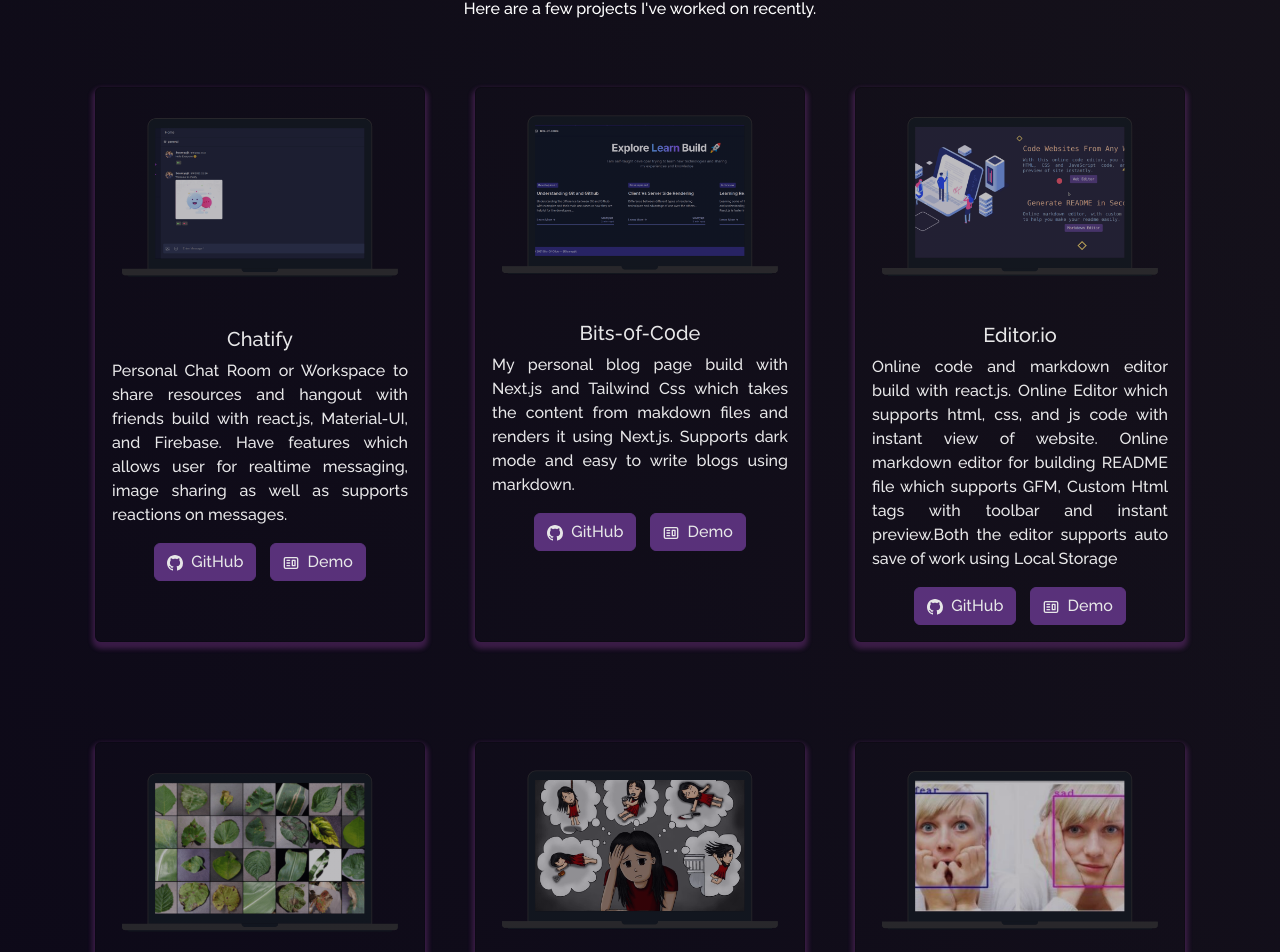
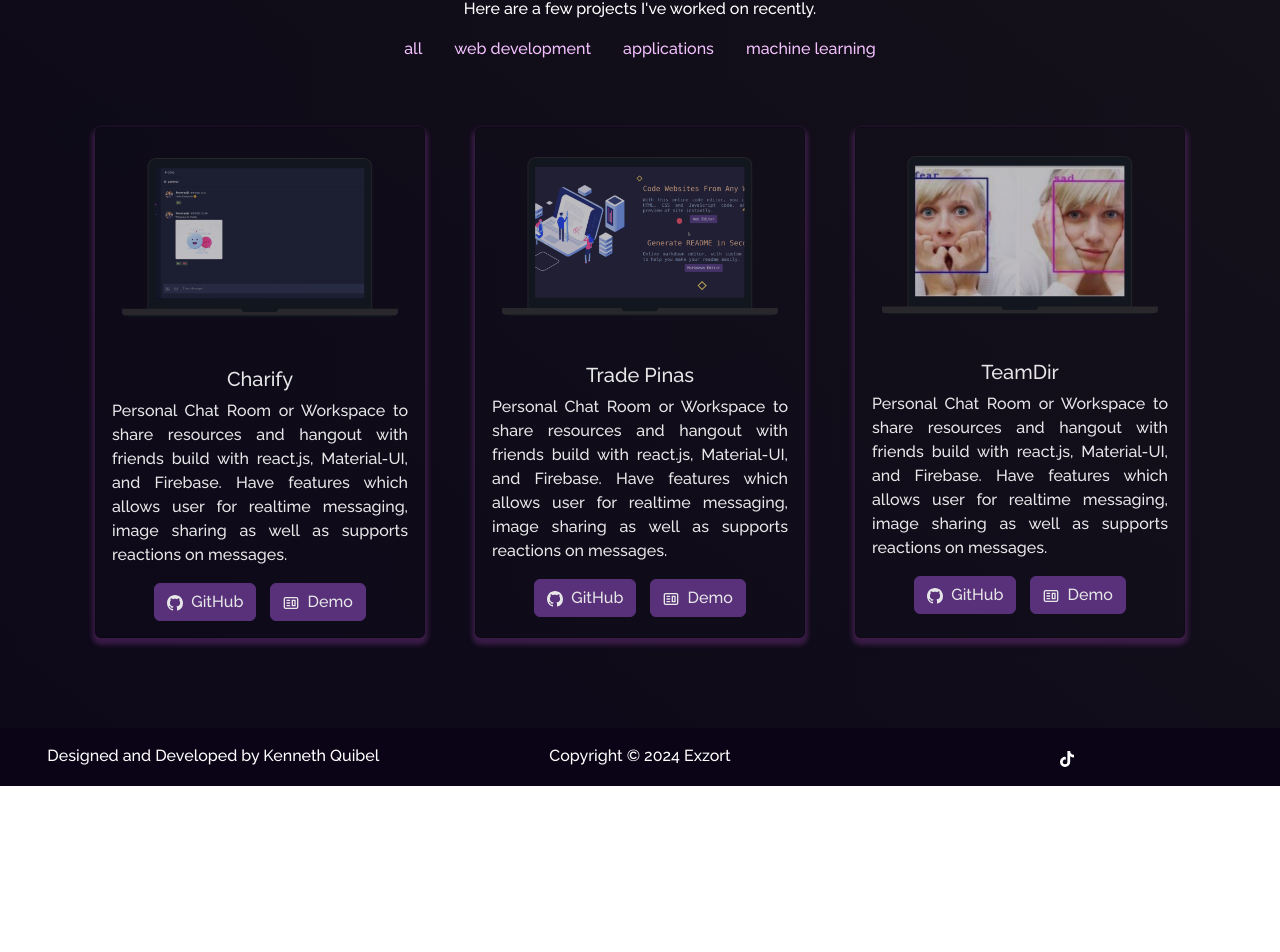
Before and after one commit to Exzort567/Portfolio, a React (Create React App) app: page /project in a window 1280 px wide. Shown: the part 215-1167 px from the top of the page. After the commit the page ends 1001 px from the top, so only its background shows below. Built offline with nearby package versions, Linux system fonts and the light colour scheme.

Commit message:
filtered the portfolio

```diff
--- a/src/components/About/Github.js
+++ b/src/components/About/Github.js
@@ -12,7 +12,7 @@ function Github() {
         username="Exzort567"
         blockSize={15}
         blockMargin={5}
-        color="#c084f5"
+
         fontSize={16}
       />
     </Row>
--- a/src/components/Home/Home.js
+++ b/src/components/Home/Home.js
@@ -1,4 +1,4 @@
-import React from "react";
+import React, { useState } from "react";
 import { Container, Row, Col } from "react-bootstrap";
 import Tilt from "react-parallax-tilt";
 import {
@@ -22,7 +22,13 @@ import suicide from "../../Assets/Projects/suicide.png";
 import bitsOfCode from "../../Assets/Projects/blog.png";
 import myImg from "../../Assets/gwapo.jpeg";
 
+import Projects from "../Projects/Projects";
+
+
+
+
 function Home() {
+
   return (
     <>
       {/* Home Section */}
@@ -151,90 +157,8 @@ function Home() {
     </Container>
     </section>
 
-    <section>
-
-    </section>
-
     <section id="projects">
-    <Container fluid className="project-section">
-
-      <Container>
-        <h1 className="project-heading">
-          My Recent <strong className="purple">Works </strong>
-        </h1>
-        <p style={{ color: "white" }}>
-          Here are a few projects I've worked on recently.
-        </p>
-        <Row style={{ justifyContent: "center", paddingBottom: "10px" }}>
-          <Col md={4} className="project-card">
-            <ProjectCard
-              imgPath={chatify}
-              isBlog={false}
-              title="Chatify"
-              description="Personal Chat Room or Workspace to share resources and hangout with friends build with react.js, Material-UI, and Firebase. Have features which allows user for realtime messaging, image sharing as well as supports reactions on messages."
-              ghLink="https://github.com/soumyajit4419/Chatify"
-              demoLink="https://chatify-49.web.app/"
-            />
-          </Col>
-
-          <Col md={4} className="project-card">
-            <ProjectCard
-              imgPath={bitsOfCode}
-              isBlog={false}
-              title="Bits-0f-C0de"
-              description="My personal blog page build with Next.js and Tailwind Css which takes the content from makdown files and renders it using Next.js. Supports dark mode and easy to write blogs using markdown."
-              ghLink="https://github.com/soumyajit4419/Bits-0f-C0de"
-              demoLink="https://blogs.soumya-jit.tech/"
-            />
-          </Col>
-
-          <Col md={4} className="project-card">
-            <ProjectCard
-              imgPath={editor}
-              isBlog={false}
-              title="Editor.io"
-              description="Online code and markdown editor build with react.js. Online Editor which supports html, css, and js code with instant view of website. Online markdown editor for building README file which supports GFM, Custom Html tags with toolbar and instant preview.Both the editor supports auto save of work using Local Storage"
-              ghLink="https://github.com/soumyajit4419/Editor.io"
-              demoLink="https://editor.soumya-jit.tech/"
-            />
-          </Col>
-
-          <Col md={4} className="project-card">
-            <ProjectCard
-              imgPath={leaf}
-              isBlog={false}
-              title="Plant AI"
-              description="Used the plant disease dataset from Kaggle and trained a image classifer model using 'PyTorch' framework using CNN and Transfer Learning with 38 classes of various plant leaves. The model was successfully able to detect diseased and healthy leaves of 14 unique plants. I was able to achieve an accuracy of 98% by using Resnet34 pretrained model."
-              ghLink="https://github.com/soumyajit4419/Plant_AI"
-              demoLink="https://plant49-ai.herokuapp.com/"
-            />
-          </Col>
-
-          <Col md={4} className="project-card">
-            <ProjectCard
-              imgPath={suicide}
-              isBlog={false}
-              title="Ai For Social Good"
-              description="Using 'Natural Launguage Processing' for the detection of suicide-related posts and user's suicide ideation in cyberspace  and thus helping in sucide prevention."
-              ghLink="https://github.com/soumyajit4419/AI_For_Social_Good"
-              // demoLink="https://www.youtube.com/watch?v=dQw4w9WgXcQ&ab_channel=RickAstley" <--------Please include a demo link here
-            />
-          </Col>
-
-          <Col md={4} className="project-card">
-            <ProjectCard
-              imgPath={emotion}
-              isBlog={false}
-              title="Face Recognition and Emotion Detection"
-              description="Trained a CNN classifier using 'FER-2013 dataset' with Keras and tensorflow backened. The classifier sucessfully predicted the various types of emotions of human. And the highest accuracy obtained with the model was 60.1%.
-              Then used Open-CV to detect the face in an image and then pass the face to the classifer to predict the emotion of a person."
-              ghLink="https://github.com/soumyajit4419/Face_And_Emotion_Detection"
-              // demoLink="https://blogs.soumya-jit.tech/"      <--------Please include a demo link here
-            />
-          </Col>
-        </Row>
-      </Container>
-    </Container>
+      <Projects/>
     </section>
     <section id="contact">
     <Container fluid className="home-about-section" id="about">
--- /dev/null
+++ b/src/components/Projects/PortfolioItem.js
@@ -0,0 +1,22 @@
+import React from "react";
+import ProjectCard from "./ProjectCards";
+import leaf from "../../Assets/Projects/leaf.png";
+import emotion from "../../Assets/Projects/emotion.png";
+import editor from "../../Assets/Projects/codeEditor.png";
+import chatify from "../../Assets/Projects/chatify.png";
+import suicide from "../../Assets/Projects/suicide.png";
+import bitsOfCode from "../../Assets/Projects/blog.png";
+function PortfolioItem(props) {
+  const { item } = props;
+  return (
+    <ProjectCard
+      imgPath={item.imgPath}
+      isBlog={item.isBlog}
+      title={item.title}
+      description={item.description}
+      ghLink={item.ghLink}
+      demoLink={item.demoLink}
+    />
+  );
+}
+export default PortfolioItem;
--- a/src/components/Projects/Projects.js
+++ b/src/components/Projects/Projects.js
@@ -1,4 +1,4 @@
-import React from "react";
+  import React, { useMemo, useState } from "react";
   import { Container, Row, Col } from "react-bootstrap";
   import ProjectCard from "./ProjectCards";
   import Particle from "../Particle";
@@ -8,8 +8,56 @@ import editor from "../../Assets/Projects/codeEditor.png";
   import chatify from "../../Assets/Projects/chatify.png";
   import suicide from "../../Assets/Projects/suicide.png";
   import bitsOfCode from "../../Assets/Projects/blog.png";
+  import PortfolioItem from './PortfolioItem'
+
+  const portfoliolist = [
+    {
+      id: 1,
+      imgPath: chatify,
+      isBlog: false,
+      title: "Charify",
+      description: "Personal Chat Room or Workspace to share resources and hangout with friends build with react.js, Material-UI, and Firebase. Have features which allows user for realtime messaging, image sharing as well as supports reactions on messages.",
+      ghLink: "https://github.com/soumyajit4419/Chatify",
+      demoLink: "https://chatify-49.web.app/",
+      category: "web development"
+    },
+    {
+        id: 2,
+        imgPath: editor,
+        isBlog: false,
+        title: "Trade Pinas",
+        description: "Personal Chat Room or Workspace to share resources and hangout with friends build with react.js, Material-UI, and Firebase. Have features which allows user for realtime messaging, image sharing as well as supports reactions on messages.",
+        ghLink: "https://github.com/soumyajit4419/Chatify",
+        demoLink: "https://chatify-49.web.app/",
+        category: "machine learning"
+    },
+    {
+        id: 3,
+        imgPath: emotion,
+        isBlog: false,
+        title: "TeamDir",
+        description: "Personal Chat Room or Workspace to share resources and hangout with friends build with react.js, Material-UI, and Firebase. Have features which allows user for realtime messaging, image sharing as well as supports reactions on messages.",
+        ghLink: "https://github.com/soumyajit4419/Chatify",
+        demoLink: "https://chatify-49.web.app/",
+        category: "applications"
+    }
+  ];
+  const categorylist = [
+    { id: 1, category: "all", value: "all" },
+    { id: 2, category: "web development", value: "all" },
+    { id: 3, category: "applications", value: "all" },
+    { id: 4, category: "machine learning", value: "all" },
+
+  ];
 
   function Projects() {
+    const [filter, setFilter] = useState('all');
+
+    const filteredPortfolio = useMemo(() => {
+      if (filter === 'all') return portfoliolist;
+
+      return portfoliolist.filter((portfolio) => portfolio.category === filter);
+    }, [filter])
     return (
       <Container fluid className="project-section">
         <Particle />
@@ -20,73 +68,25 @@ function Projects() {
           <p style={{ color: "white" }}>
             Here are a few projects I've worked on recently.
           </p>
+          <ul className="portfolio-nav">
+            {categorylist.map((types) => (
+              <li>
+                <a onClick={() => setFilter(types.category)}>
+                  {types.category}
+                </a>
+              </li>
+            ))}
+          </ul>
           <Row style={{ justifyContent: "center", paddingBottom: "10px" }}>
-          <Col md={4} className="project-card">
-            <ProjectCard
-              imgPath={chatify}
-              isBlog={false}
-              title="Chatify"
-              description="Personal Chat Room or Workspace to share resources and hangout with friends build with react.js, Material-UI, and Firebase. Have features which allows user for realtime messaging, image sharing as well as supports reactions on messages."
-              ghLink="https://github.com/soumyajit4419/Chatify"
-              demoLink="https://chatify-49.web.app/"
-            />
+
+
+              {filteredPortfolio.map((item) => (
+                <Col md={4} className="project-card" key={item.id}>
+                    <PortfolioItem item={item} />
                 </Col>
+              ))}
 
-          <Col md={4} className="project-card">
-            <ProjectCard
-              imgPath={bitsOfCode}
-              isBlog={false}
-              title="Bits-0f-C0de"
-              description="My personal blog page build with Next.js and Tailwind Css which takes the content from makdown files and renders it using Next.js. Supports dark mode and easy to write blogs using markdown."
-              ghLink="https://github.com/soumyajit4419/Bits-0f-C0de"
-              demoLink="https://blogs.soumya-jit.tech/"
-            />
-          </Col>
 
-          <Col md={4} className="project-card">
-            <ProjectCard
-              imgPath={editor}
-              isBlog={false}
-              title="Editor.io"
-              description="Online code and markdown editor build with react.js. Online Editor which supports html, css, and js code with instant view of website. Online markdown editor for building README file which supports GFM, Custom Html tags with toolbar and instant preview.Both the editor supports auto save of work using Local Storage"
-              ghLink="https://github.com/soumyajit4419/Editor.io"
-              demoLink="https://editor.soumya-jit.tech/"
-            />
-          </Col>
-
-          <Col md={4} className="project-card">
-            <ProjectCard
-              imgPath={leaf}
-              isBlog={false}
-              title="Plant AI"
-              description="Used the plant disease dataset from Kaggle and trained a image classifer model using 'PyTorch' framework using CNN and Transfer Learning with 38 classes of various plant leaves. The model was successfully able to detect diseased and healthy leaves of 14 unique plants. I was able to achieve an accuracy of 98% by using Resnet34 pretrained model."
-              ghLink="https://github.com/soumyajit4419/Plant_AI"
-              demoLink="https://plant49-ai.herokuapp.com/"
-            />
-          </Col>
-
-          <Col md={4} className="project-card">
-            <ProjectCard
-              imgPath={suicide}
-              isBlog={false}
-              title="Ai For Social Good"
-              description="Using 'Natural Launguage Processing' for the detection of suicide-related posts and user's suicide ideation in cyberspace  and thus helping in sucide prevention."
-              ghLink="https://github.com/soumyajit4419/AI_For_Social_Good"
-              // demoLink="https://www.youtube.com/watch?v=dQw4w9WgXcQ&ab_channel=RickAstley" <--------Please include a demo link here
-            />
-          </Col>
-
-          <Col md={4} className="project-card">
-            <ProjectCard
-              imgPath={emotion}
-              isBlog={false}
-              title="Face Recognition and Emotion Detection"
-              description="Trained a CNN classifier using 'FER-2013 dataset' with Keras and tensorflow backened. The classifier sucessfully predicted the various types of emotions of human. And the highest accuracy obtained with the model was 60.1%.
-              Then used Open-CV to detect the face in an image and then pass the face to the classifer to predict the emotion of a person."
-              ghLink="https://github.com/soumyajit4419/Face_And_Emotion_Detection"
-              // demoLink="https://blogs.soumya-jit.tech/"      <--------Please include a demo link here
-            />
-          </Col>
           </Row>
         </Container>
       </Container>
--- a/src/style.css
+++ b/src/style.css
@@ -788,3 +788,49 @@ button:focus {
 .img-fluid {
   border-radius: 12px;
 }
+
+
+/* Projects */
+
+.portfolio-nav {
+  padding: 0;
+  display: flex;
+  align-items: center;
+  justify-content: center;
+  color: #f4c1ff;
+}
+
+.portfolio-nav li {
+  list-style-type: none;
+}
+
+.portfolio-nav li a {
+  padding: 0.5rem 1rem;
+}
+
+.portfolio-nav li a:hover {
+  color: #f278ff !important;
+  text-decoration: underline !important;
+  cursor: pointer;
+}
+
+/* Media Queries for responsiveness */
+
+/* For medium-sized screens */
+@media only screen and (max-width: 768px) {
+  .portfolio-nav li a {
+    padding: 0.3rem 0.7rem;
+    font-size: 0.9rem;
+  }
+}
+
+/* For small/mobile screens */
+@media only screen and (max-width: 576px) {
+  .portfolio-nav {
+    flex-wrap: wrap;
+  }
+
+  .portfolio-nav li {
+    margin: 0.5rem;
+  }
+}
```
Also changed, not shown: src/components/Navbar.js (+6 -11 lines), src/data/portfolio.js (added, +40 -0 lines). Lines whose indentation alone changed are shown as unchanged.
